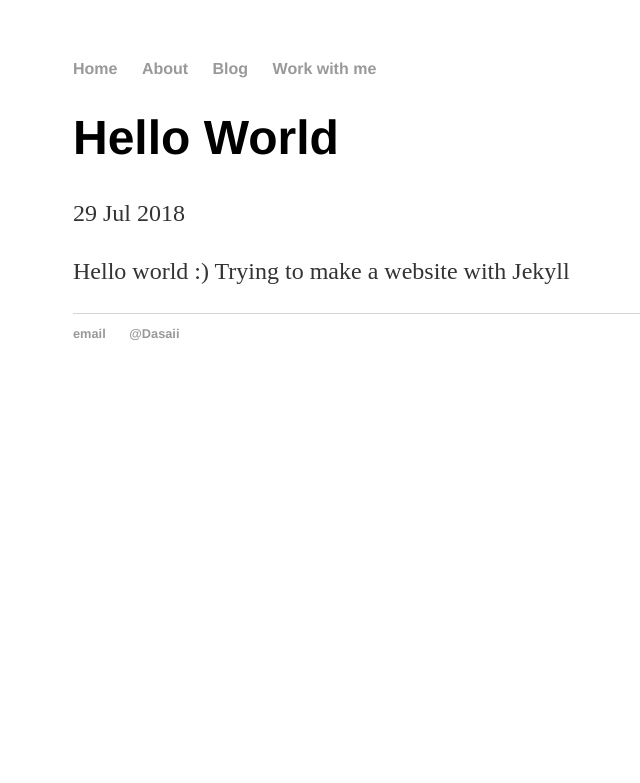
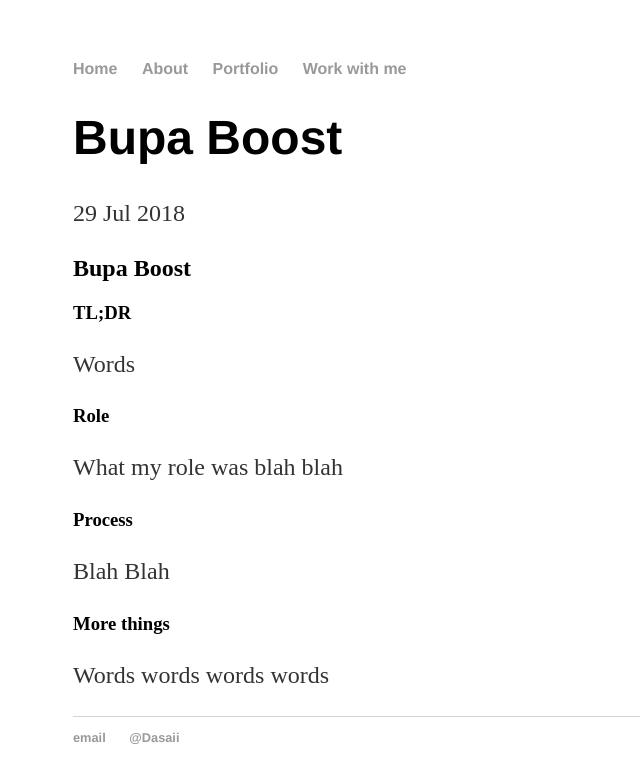
Before and after one commit to Dasaii/dasaii.github.io, a Jekyll site: the page built from _posts/2018-07-29-hello-world.md, in a window 1280 px wide. Shown: the top 783 px of the page, without its empty margins (119-759 px from the left). Built offline with Jekyll 4.4.1, drawn with Linux system fonts in a browser that asks for light colours.

Commit message:
Portfolio link

```diff
--- a/_config.yml
+++ b/_config.yml
@@ -1,3 +1,17 @@
+#Site Settings
+title: David's Portfolio
+email: d@saii.co.uk
+description: David Stribling designs products
+baseurl: ""
+url: https://davidstribling.com
+twitter_username: dasaii
+instagram_username: dasaii
+
 name: David Stribling, Product Designer
+
+
+#Project URL
+permalink: /work/:title
+
+#Build Settings
 markdown: kramdown
-permalink: /blog/:title
--- a/_layouts/default.html
+++ b/_layouts/default.html
@@ -10,7 +10,7 @@
 	    		<ul>
 	        		<li><a href="/">Home</a></li>
 		        	<li><a href="/about">About</a></li>
-	        		<li><a href="/blog">Blog</a></li>
+	        		<li><a href="/portfolio">Portfolio</a></li>
 				<li><a href="/contact">Work with me</a></li>
 	    		</ul>
 			</nav>
--- a/_layouts/post.html
+++ b/_layouts/post.html
@@ -1,6 +1,7 @@
 ---
 layout: default
 ---
+
 <h1>{{ page.title }}</h1>
 <p class="meta">{{ page.date | date_to_string }}</p>
 
--- a/_posts/2018-07-29-hello-world.md
+++ b/_posts/2018-07-29-hello-world.md
@@ -1,7 +1,23 @@
 ---
 layout: post
-title: "Hello World"
+title: "Bupa Boost"
 date: 2018-07-29
+description: Improving Wellness
+thumbnail:
+
+
 ---
 
-Hello world :) Trying to make a website with Jekyll
+## Bupa Boost
+
+### TL;DR
+Words
+
+### Role
+What my role was blah blah
+
+### Process
+Blah Blah
+
+### More things
+Words words words words
```
Also changed, not shown: portfolio/index.html (renamed from blog/index.html).
